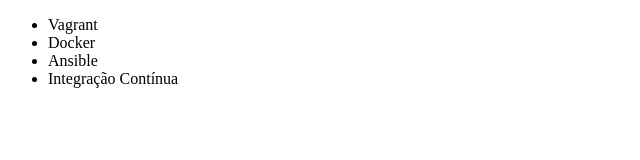
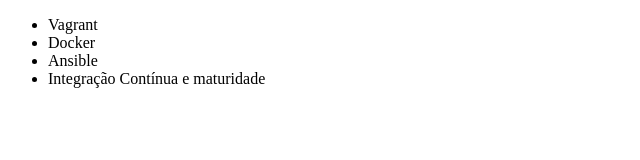
Before and after one commit to CiceroRobertoFortes/aula-git, a plain HTML site: page index.html in a window 1280 px wide. Shown: the full height of the page, 0-640 px from the left. Drawn offline with Linux system fonts and the light colour scheme.

Commit message:
Primeiro commit, alterando o nome do ultimo curso

```diff
--- a/index.html
+++ b/index.html
@@ -9,7 +9,7 @@
         <li>Vagrant</li>
         <li>Docker</li>
         <li>Ansible</li>
-        <li>Integração Contínua</li>
+        <li>Integração Contínua e maturidade</li>
     </ul>
 </body>
 </html>
```
